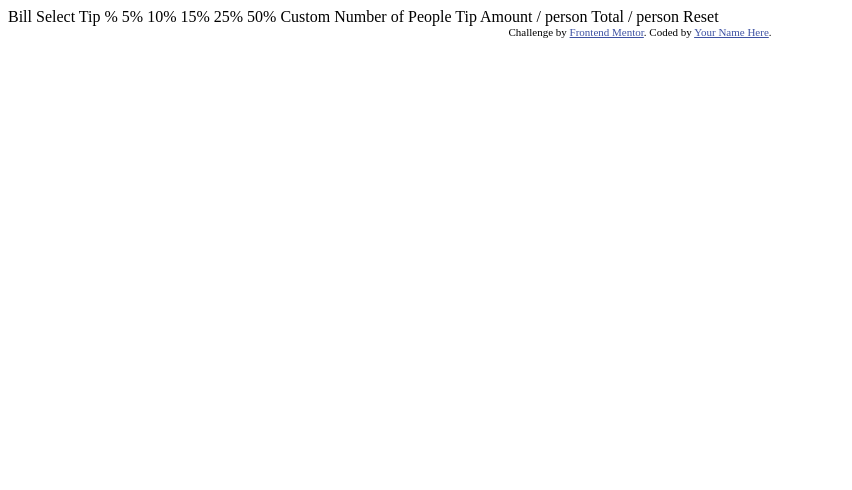
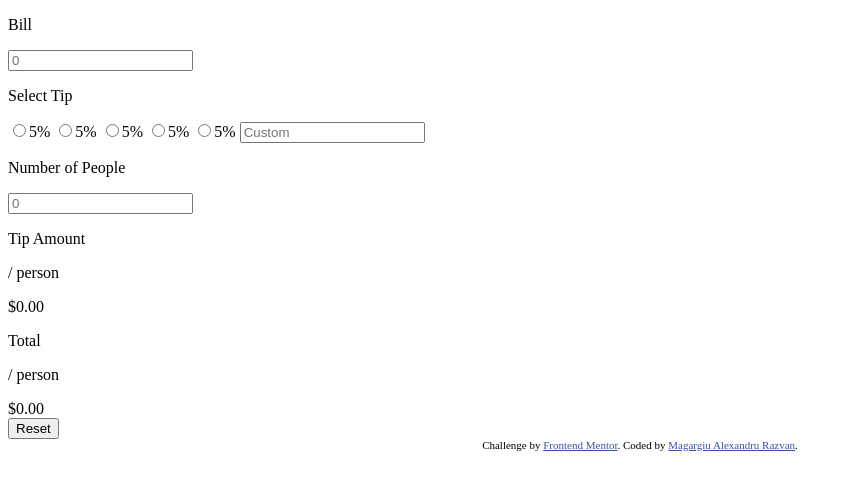
Before and after one commit to AlexMagargiu/FM-Tip-Calculator, a plain HTML site: page index.html in a window 1280 px wide. Shown: the whole page, without its empty margins (0-852 px from the left). Drawn offline with Linux system fonts and the light colour scheme.

Commit message:
Update HTML file with base classes

```diff
--- a/index.html
+++ b/index.html
@@ -1,44 +1,81 @@
 <!DOCTYPE html>
 <html lang="en">
   <head>
-  <meta charset="UTF-8">
-  <meta name="viewport" content="width=device-width, initial-scale=1.0"> <!-- displays site properly based on user's device -->
+    <meta charset="UTF-8" />
+    <meta name="viewport" content="width=device-width, initial-scale=1.0" />
+    <!-- displays site properly based on user's device -->
 
-  <link rel="icon" type="image/png" sizes="32x32" href="./images/favicon-32x32.png">
+    <link
+      rel="icon"
+      type="image/png"
+      sizes="32x32"
+      href="./images/favicon-32x32.png"
+    />
 
     <title>Frontend Mentor | Tip calculator app</title>
 
     <!-- Feel free to remove these styles or customise in your own stylesheet 👍 -->
     <style>
-    .attribution { font-size: 11px; text-align: center; }
-    .attribution a { color: hsl(228, 45%, 44%); }
+      .attribution {
+        font-size: 11px;
+        text-align: center;
+      }
+      .attribution a {
+        color: hsl(228, 45%, 44%);
+      }
     </style>
   </head>
   <body>
-
-  Bill
-
-  Select Tip %
-  5%
-  10%
-  15%
-  25%
-  50%
-  Custom
-
-  Number of People
-
-  Tip Amount
-  / person
-
-  Total
-  / person
-
-  Reset
-
+    <main>
+      <div class="left">
+        <p class="left-para">Bill</p>
+        <input type="text" placeholder="0" />
+        <p class="left-para">Select Tip</p>
+        <form class="tip-container">
+          <input type="radio" name="tip" value="5%" id="5%" /><label for="5%"
+            >5%</label
+          >
+          <input type="radio" name="tip" value="10%" id="10%" /><label for="10%"
+            >5%</label
+          >
+          <input type="radio" name="tip" value="15%" id="15%" /><label for="15%"
+            >5%</label
+          >
+          <input type="radio" name="tip" value="25%" id="25%" /><label for="25%"
+            >5%</label
+          >
+          <input type="radio" name="tip" value="50%" id="50%" /><label for="50%"
+            >5%</label
+          >
+          <input type="text" name="tip" placeholder="Custom" />
+        </form>
+        <p class="left-para">Number of People</p>
+        <input type="text" placeholder="0" />
+      </div>
+      <div class="right">
+        <div class="calculate">
+          <div class="tip-person">
+            <p>Tip Amount</p>
+            <p>/ person</p>
+            <span>$0.00</span>
+          </div>
+          <div class="total">
+            <p>Total</p>
+            <p>/ person</p>
+            <span>$0.00</span>
+          </div>
+        </div>
+        <button class="reset">Reset</button>
+      </div>
+    </main>
+    <footer>
       <div class="attribution">
-    Challenge by <a href="https://www.frontendmentor.io?ref=challenge" target="_blank">Frontend Mentor</a>.
-    Coded by <a href="#">Your Name Here</a>.
+        Challenge by
+        <a href="https://www.frontendmentor.io?ref=challenge" target="_blank"
+          >Frontend Mentor</a
+        >. Coded by
+        <a href="https://github.com/AlexMagargiu">Magargiu Alexandru Razvan</a>.
       </div>
+    </footer>
   </body>
 </html>
```
Lines whose indentation alone changed are shown as unchanged.
